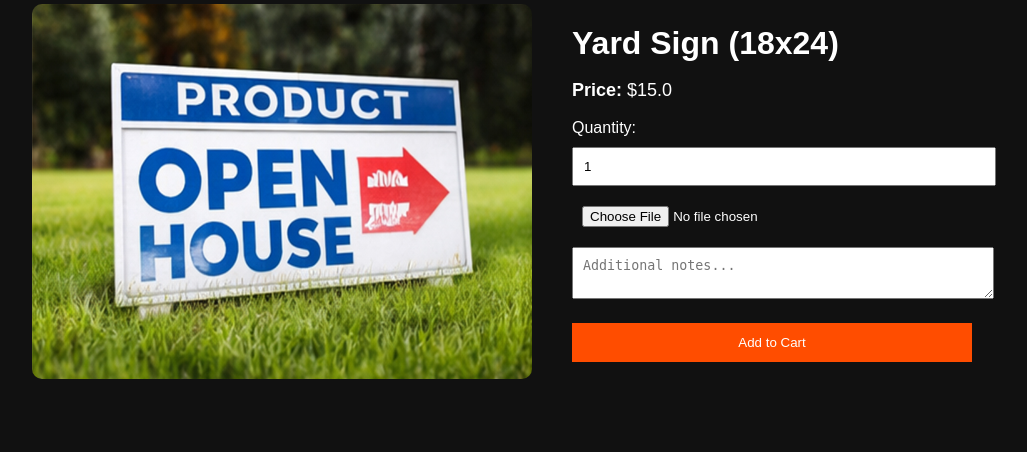
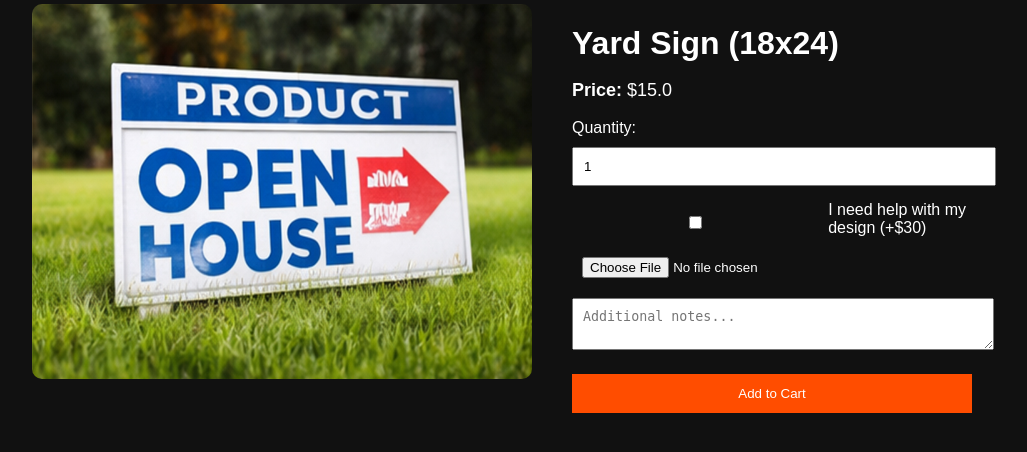
Before and after one commit to pixelhubfl/pixelhub-website, a Django app: page /product/1/ in a window 1280 px wide. Shown: the part 130-582 px from the top of the page, without its empty margins (18-1045 px from the left). Run offline with Django 5.2, Linux system fonts and the light colour scheme; data comes from the database, SQL or seed files in the repository; some libraries are stand-ins or nearby versions.

Commit message:
add design service + and search improvements across site

```diff
--- a/main/views.py
+++ b/main/views.py
@@ -59,6 +59,11 @@ def add_to_cart(request, id):
 
     price = product.base_price
 
+    design_service = request.POST.get('design_service')
+
+    if design_service:
+        price += 30
+
     if product.is_custom_size and width and height:
         price = float(width) * float(height) * product.base_price
 
@@ -77,6 +82,7 @@ def add_to_cart(request, id):
         'notes': notes,
         'size': f"{width}ft x {height}ft" if width else "Standard",
         'file': file_url,
+        'design': True if design_service else False,
     }
 
     request.session['cart'] = cart
--- a/templates/main/cart.html
+++ b/templates/main/cart.html
@@ -115,6 +115,10 @@
     <p><strong>Size:</strong> {{ item.size }}</p>
     <p><strong>Notes:</strong> {{ item.notes }}</p>
 
+    {% if item.design %}
+    <p><strong>Design Service:</strong> Yes (+$30)</p>
+    {% endif %}
+
     {% if item.file %}
         <a href="{{ item.file }}" target="_blank">View File</a>
     {% endif %}
--- a/templates/main/product.html
+++ b/templates/main/product.html
@@ -78,6 +78,13 @@
             margin-top: 10px;
         }
 
+        .checkbox {
+            margin-top: 15px;
+            display: flex;
+            align-items: center;
+            gap: 10px;
+        }
+
         button {
             margin-top: 20px;
             padding: 12px;
@@ -133,6 +140,12 @@
             <label>Quantity:</label>
             <input type="number" name="quantity" value="1" min="1">
 
+            <!-- 🔥 DESIGN SERVICE -->
+            <div class="checkbox">
+                <input type="checkbox" name="design_service" value="yes">
+                <label>I need help with my design (+$30)</label>
+            </div>
+
             <input type="file" name="file">
             <textarea name="notes" placeholder="Additional notes..."></textarea>
 
```
